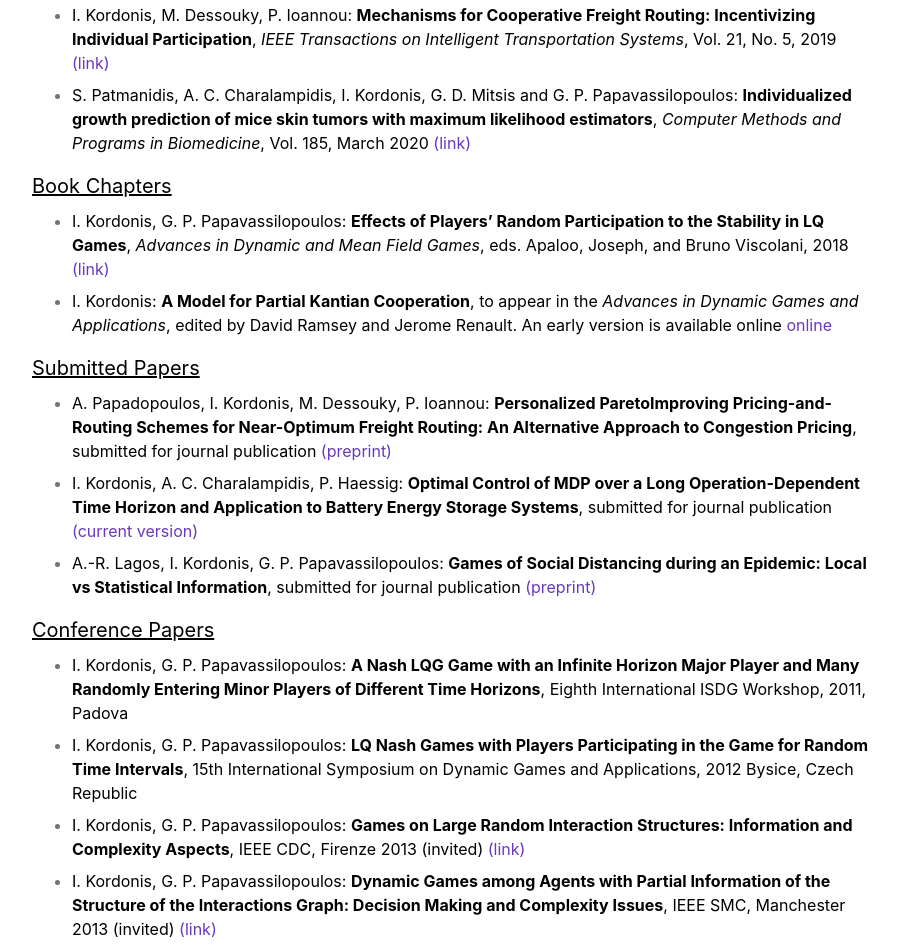
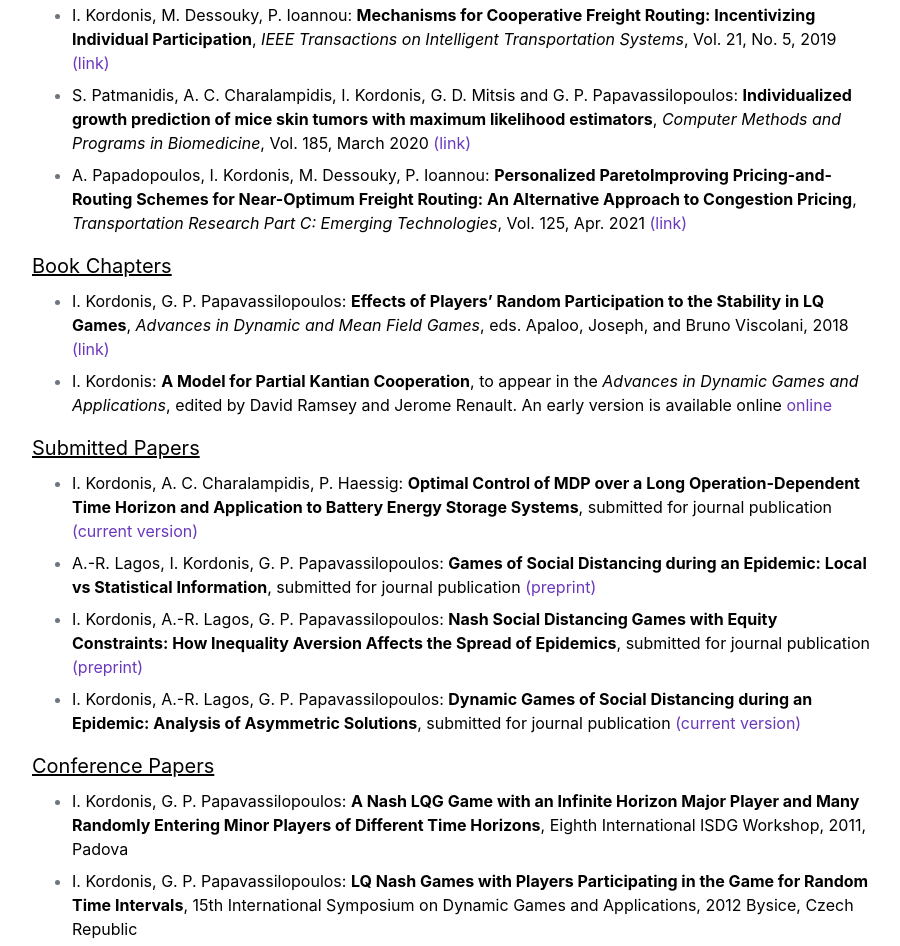
Before and after one commit to jkordonis/my-site, a plain HTML site: page index.html in a window 1280 px wide. Shown: the part 2292-3238 px from the top of the page, without its empty margins (288-1188 px from the left). Drawn offline with nearby package versions, Linux system fonts and the light colour scheme; a script that the page names is missing; a web font is replaced by a local one.

Commit message:
PaperUpdate

```diff
--- a/index.html
+++ b/index.html
@@ -157,7 +157,9 @@ Security Against Malicious Attacks <a href="GameTheoreticSec.html"> (Details) </
                         <li><h5> <h5 class="mb-0">   S. Patmanidis, A. C. Charalampidis, I. Kordonis, G. D. Mitsis and G. P. Papavassilopoulos: <b>Individualized growth prediction of mice skin tumors with maximum likelihood estimators</b>, <i> Computer Methods and Programs in Biomedicine</i>, Vol. 185, March 2020
                               <a href="https://www.sciencedirect.com/science/article/abs/pii/S0169260719302184" target="_blank">   (link) </a>       </h5></h5>
                         </li>
-
+                        <li><h5> <h5 class="mb-0"> A. Papadopoulos, I. Kordonis, M. Dessouky, P. Ioannou: <b>Personalized ParetoImproving Pricing-and-Routing Schemes for Near-Optimum Freight Routing: An Alternative Approach to Congestion Pricing</b>, <i> Transportation Research Part C: Emerging Technologies</i>, Vol. 125, Apr. 2021
+                              <a href="https://www.sciencedirect.com/science/article/pii/S0968090X2100036X?casa_token=tVleuP8qJ38AAAAA:OKEjtzmDRPpw_X702dUtWwmkETtswtdbIC0Nbd4BOqCIHzW4JApuU4nMzDQ0qUvIzOP3_2Wm" target="_blank">  (link) </a>       </h5></h5>
+                        </li>
                         </ul>
 
 
@@ -179,16 +181,18 @@ Security Against Malicious Attacks <a href="GameTheoreticSec.html"> (Details) </
 <h4 class="mb-0"> <u>Submitted Papers
  </u>  </h4>
                     <ul>
-                      <li><h5> <h5 class="mb-0"> A. Papadopoulos, I. Kordonis, M. Dessouky, P. Ioannou: <b>Personalized ParetoImproving Pricing-and-Routing Schemes for Near-Optimum Freight Routing: An Alternative Approach to Congestion Pricing</b>, submitted for journal publication
-                              <a href="https://arxiv.org/pdf/1912.09174.pdf" target="_blank">  (preprint) </a>       </h5></h5>
-                        </li>
                         <li><h5> <h5 class="mb-0">  I. Kordonis, A. C. Charalampidis, P. Haessig: <b>Optimal Control of MDP over a Long Operation-Dependent Time Horizon and Application to Battery Energy Storage Systems</b>,  submitted for journal publication
                               <a href="papers\BatteryRatio1.pdf" target="_blank">   (current version) </a>       </h5></h5>
                         </li>
                          <li><h5> <h5 class="mb-0">  A.-R. Lagos, I. Kordonis, G. P. Papavassilopoulos: <b>Games of Social Distancing during an Epidemic: Local vs Statistical Information</b>, submitted for journal publication
                               <a href=" https://arxiv.org/pdf/2007.05185.pdf" target="_blank">   (preprint) </a>       </h5></h5>
                         </li>
-
+                          <li><h5> <h5 class="mb-0">  I. Kordonis, A.-R. Lagos, G. P. Papavassilopoulos: <b>Nash Social Distancing Games with Equity Constraints: How Inequality Aversion Affects the Spread of Epidemics</b>, submitted for journal publication
+                              <a href="https://arxiv.org/pdf/2009.00146.pdf" target="_blank">   (preprint) </a>       </h5></h5>
+                        </li>
+                         <li><h5> <h5 class="mb-0">  I. Kordonis, A.-R. Lagos, G. P. Papavassilopoulos: <b> Dynamic Games of Social Distancing during an Epidemic: Analysis of Asymmetric Solutions</b>, submitted for journal publication
+                             <a href="papers\EpidemicDynamicGame.pdf" target="_blank">   (current version) </a>            </h5></h5>
+                        </li>
 
                         </ul>
 
```
Also changed, not shown: 1 other file.
